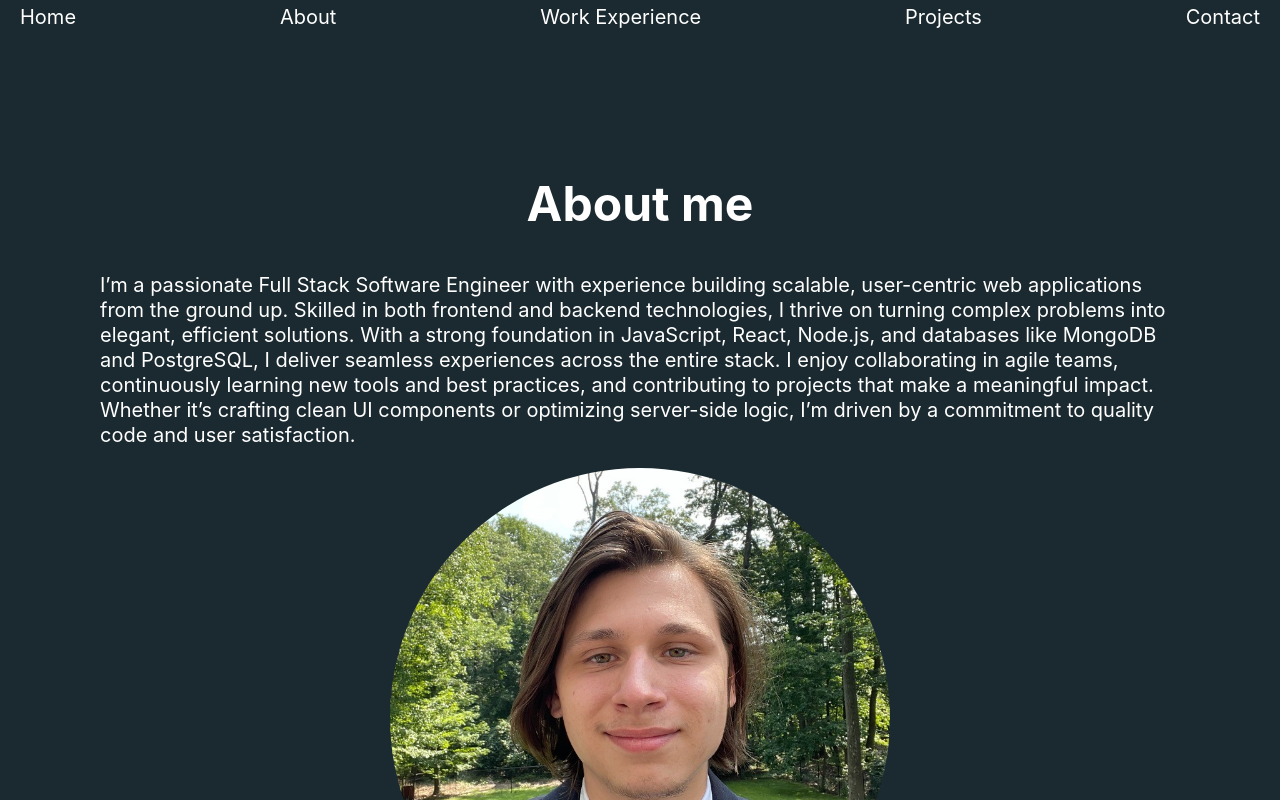
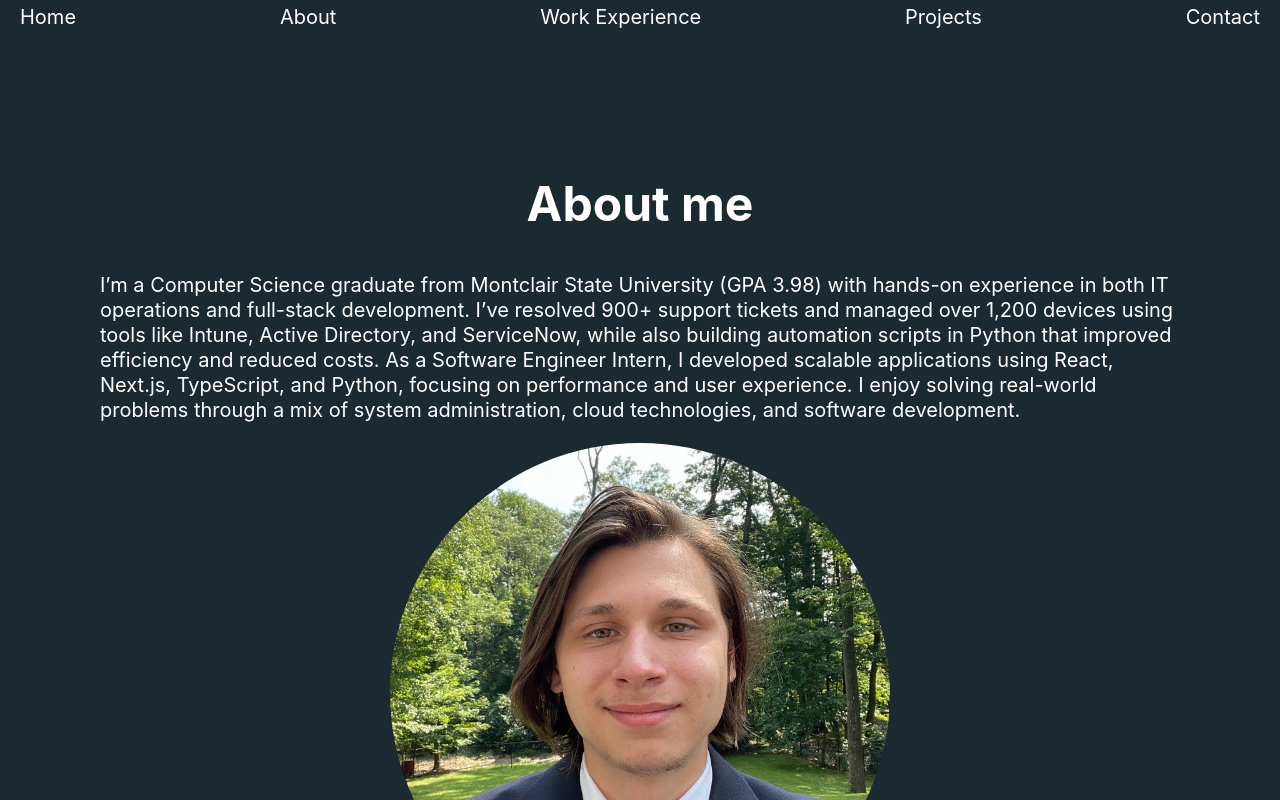
Before and after one commit to Cadeprok/Personal-Portfolio, a React (Create React App) app: page / in a window 1280 px wide. Shown: the top 800 px of the page. Built offline with nearby package versions, Linux system fonts and the light colour scheme.

Commit message:
Update About section with new personal details

```diff
--- a/src/components/About.tsx
+++ b/src/components/About.tsx
@@ -7,7 +7,7 @@ function About() {
                 <div className="paragraphToPicturePadding">
                     <h1 className="header">About me</h1>
                     <p style={{lineHeight:'1.25', textAlign:'start'}} className="aboutMeContainerP">
-                        I’m a passionate Full Stack Software Engineer with experience building scalable, user-centric web applications from the ground up. Skilled in both frontend and backend technologies, I thrive on turning complex problems into elegant, efficient solutions. With a strong foundation in JavaScript, React, Node.js, and databases like MongoDB and PostgreSQL, I deliver seamless experiences across the entire stack. I enjoy collaborating in agile teams, continuously learning new tools and best practices, and contributing to projects that make a meaningful impact. Whether it’s crafting clean UI components or optimizing server-side logic, I’m driven by a commitment to quality code and user satisfaction.
+                        I’m a Computer Science graduate from Montclair State University (GPA 3.98) with hands-on experience in both IT operations and full-stack development. I’ve resolved 900+ support tickets and managed over 1,200 devices using tools like Intune, Active Directory, and ServiceNow, while also building automation scripts in Python that improved efficiency and reduced costs. As a Software Engineer Intern, I developed scalable applications using React, Next.js, TypeScript, and Python, focusing on performance and user experience. I enjoy solving real-world problems through a mix of system administration, cloud technologies, and software development.
                     </p>
                 </div>
                 <div className="pictureToParagraphPadding">
```
